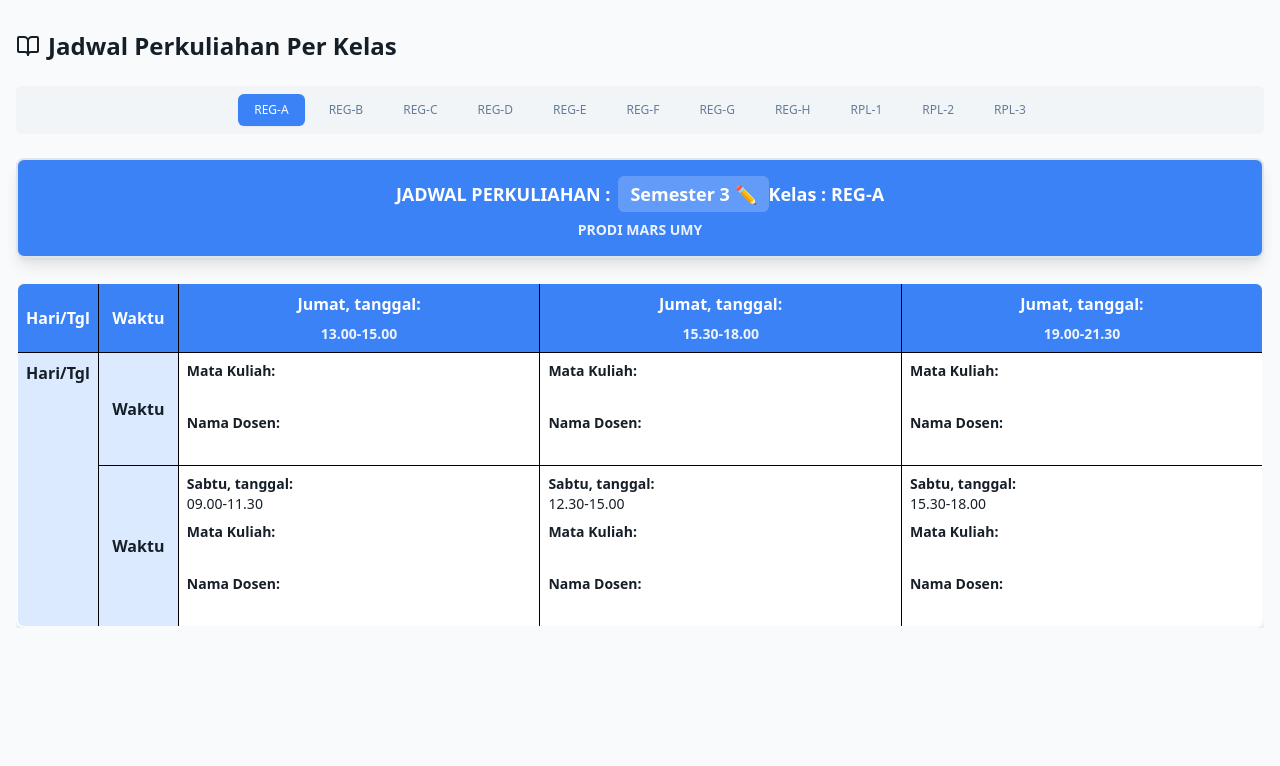
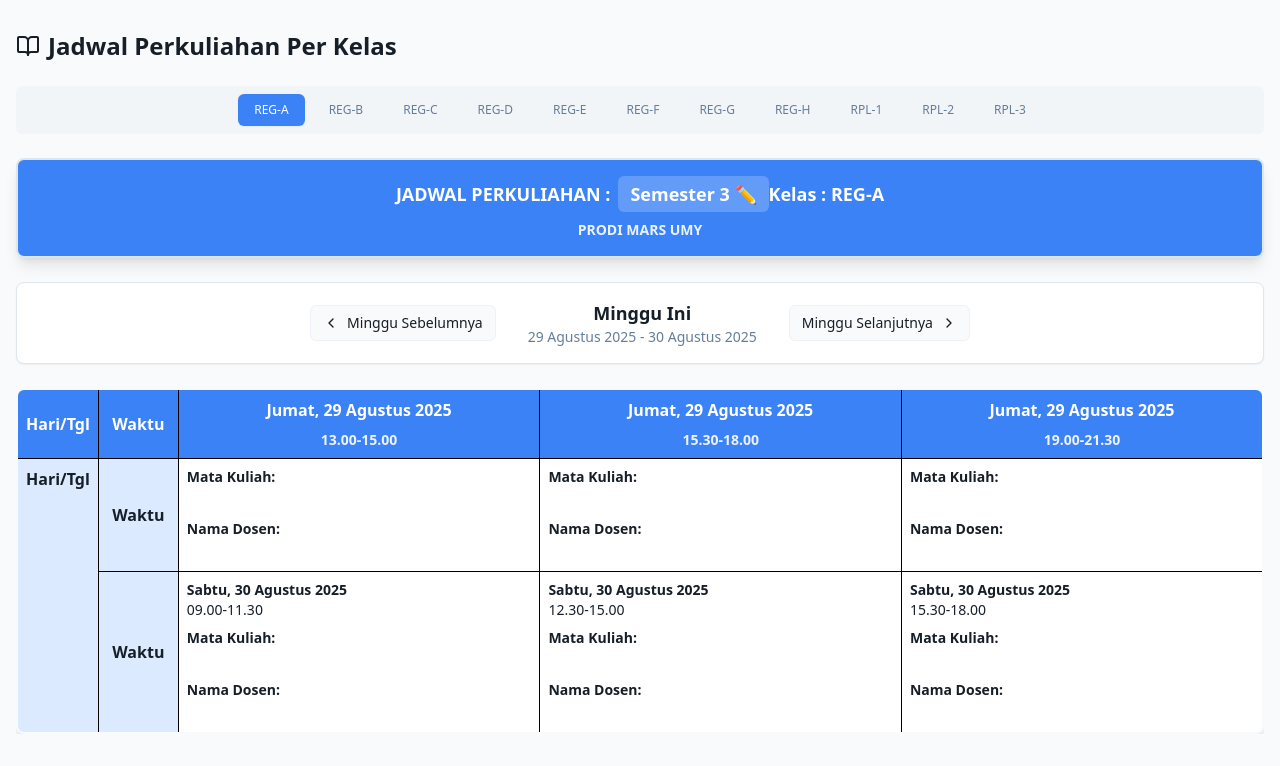
Before and after one commit to elsyemariarosa-cmyk/my-skedule-2025, a React (Vite) app: page / in a window 1280 px wide. Shown: the part 715-1481 px from the top of the page. Before the commit the page ends 1375 px from the top, so only its background shows below. Built offline with nearby package versions, Linux system fonts and the light colour scheme.

Commit message:
Add next week's schedule
Add plus buttons for the next week's schedule in the weekly schedule table.

```diff
--- a/src/components/WeeklyScheduleTable.tsx
+++ b/src/components/WeeklyScheduleTable.tsx
@@ -9,7 +9,7 @@ import { Textarea } from "@/components/ui/textarea";
 import { Tabs, TabsContent, TabsList, TabsTrigger } from "@/components/ui/tabs";
 import { Calendar } from "@/components/ui/calendar";
 import { Popover, PopoverContent, PopoverTrigger } from "@/components/ui/popover";
-import { Plus, Edit, Trash2, BookOpen, CalendarIcon } from "lucide-react";
+import { Plus, Edit, Trash2, BookOpen, CalendarIcon, ChevronLeft, ChevronRight } from "lucide-react";
 import { ActivityTypeConfig } from "@/types/schedule";
 import { StudentClass } from "@/types/student-class";
 import { useToast } from "@/hooks/use-toast";
@@ -153,6 +153,7 @@ export function WeeklyScheduleTable({
   const [selectedDate, setSelectedDate] = useState<Date>();
   const [selectedSemester, setSelectedSemester] = useState<1 | 2 | 3 | 4>(3);
   const [isSemesterEditOpen, setIsSemesterEditOpen] = useState(false);
+  const [currentWeek, setCurrentWeek] = useState(0); // 0 = current week, 1 = next week, etc.
   const [formData, setFormData] = useState({
     courseName: '',
     instructor: '',
@@ -276,6 +277,35 @@ export function WeeklyScheduleTable({
   const createScheduleTable = (selectedClass: StudentClass) => {
     const colors = getClassColors(selectedClass.code);
 
+    // Calculate dates for current week
+    const getWeekDates = (weekOffset: number = 0) => {
+      const today = new Date();
+      const currentDay = today.getDay(); // 0 = Sunday, 5 = Friday, 6 = Saturday
+
+      // Calculate Friday of current week
+      const friday = new Date(today);
+      friday.setDate(today.getDate() - currentDay + 5 + (weekOffset * 7)); // Friday is day 5
+
+      // Calculate Saturday (next day)
+      const saturday = new Date(friday);
+      saturday.setDate(friday.getDate() + 1);
+
+      return {
+        friday: friday.toLocaleDateString('id-ID', {
+          day: 'numeric',
+          month: 'long',
+          year: 'numeric'
+        }),
+        saturday: saturday.toLocaleDateString('id-ID', {
+          day: 'numeric',
+          month: 'long',
+          year: 'numeric'
+        })
+      };
+    };
+
+    const weekDates = getWeekDates(currentWeek);
+
     return (
       <div className="space-y-6">
         {/* Header */}
@@ -295,6 +325,40 @@ export function WeeklyScheduleTable({
           </p>
         </div>
 
+        {/* Week Navigation */}
+        <div className="flex items-center justify-center gap-4 p-4 bg-white rounded-lg shadow-sm border">
+          <Button
+            variant="outline"
+            size="sm"
+            onClick={() => setCurrentWeek(prev => prev - 1)}
+            className="flex items-center gap-2"
+          >
+            <ChevronLeft className="w-4 h-4" />
+            Minggu Sebelumnya
+          </Button>
+
+          <div className="text-center px-4">
+            <div className="font-semibold text-lg">
+              {currentWeek === 0 ? 'Minggu Ini' :
+               currentWeek > 0 ? `${currentWeek} Minggu Kedepan` :
+               `${Math.abs(currentWeek)} Minggu Sebelumnya`}
+            </div>
+            <div className="text-sm text-muted-foreground">
+              {weekDates.friday} - {weekDates.saturday}
+            </div>
+          </div>
+
+          <Button
+            variant="outline"
+            size="sm"
+            onClick={() => setCurrentWeek(prev => prev + 1)}
+            className="flex items-center gap-2"
+          >
+            Minggu Selanjutnya
+            <ChevronRight className="w-4 h-4" />
+          </Button>
+        </div>
+
         {/* Schedule Table */}
         <div className="overflow-x-auto">
           <table className="w-full border-2 border-black shadow-lg rounded-lg overflow-hidden">
@@ -308,7 +372,7 @@ export function WeeklyScheduleTable({
                 </th>
                 {TIME_SLOTS.map((slot, index) => (
                   <th key={`friday-${index}`} className={`border border-black p-2 font-bold text-center min-w-[250px] ${colors.header}`}>
-                    <div className="mb-2">Jumat, tanggal:</div>
+                    <div className="mb-2">Jumat, {weekDates.friday}</div>
                     <div className="text-sm opacity-90">{slot.label}</div>
                   </th>
                 ))}
@@ -403,7 +467,7 @@ export function WeeklyScheduleTable({
                   return (
                     <td key={`saturday-content-${index}`} className={`border border-black p-2 relative group min-h-[120px] align-top transition-all hover:shadow-md ${entry ? colors.content : 'bg-white hover:bg-gray-50'}`}>
                       <div className="mb-1">
-                        <div className="font-bold text-sm">Sabtu, tanggal:</div>
+                        <div className="font-bold text-sm">Sabtu, {weekDates.saturday}</div>
                         <div className="text-sm mb-2">{slot.label}</div>
                       </div>
 
```
